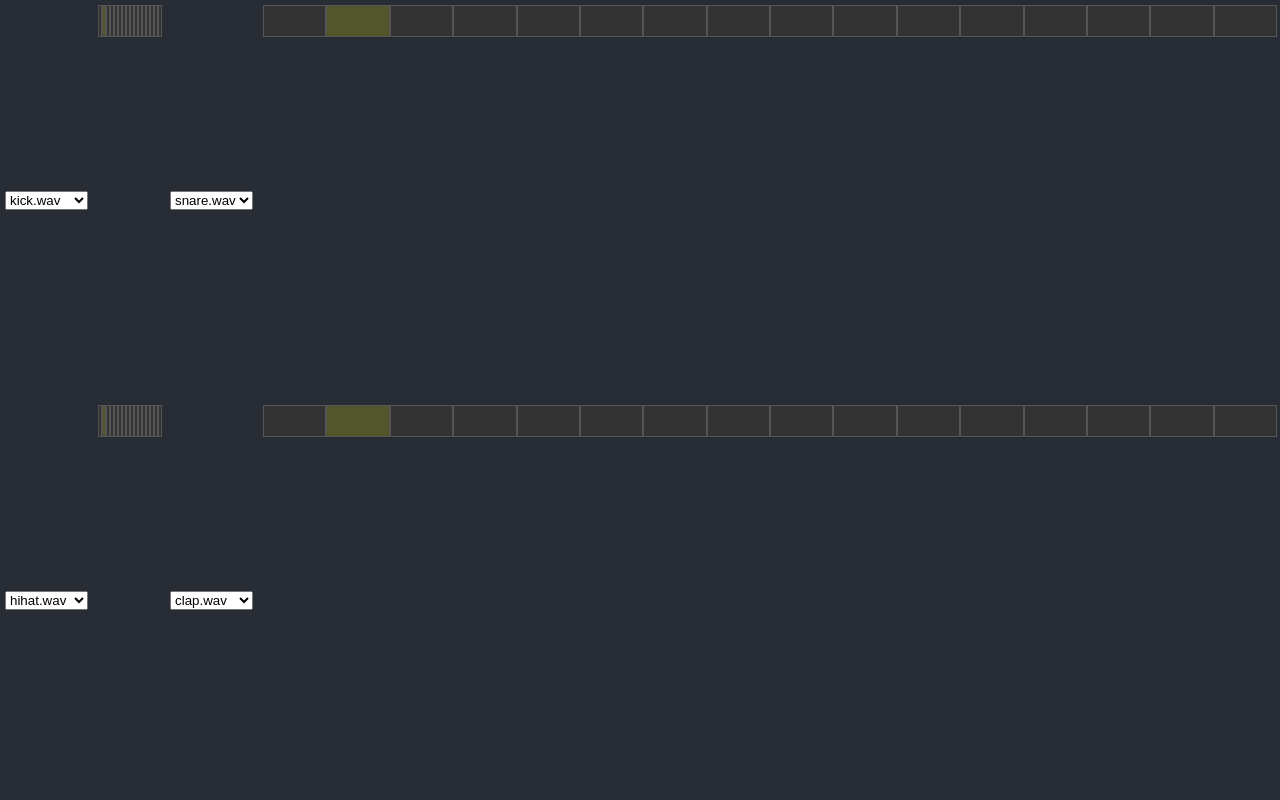
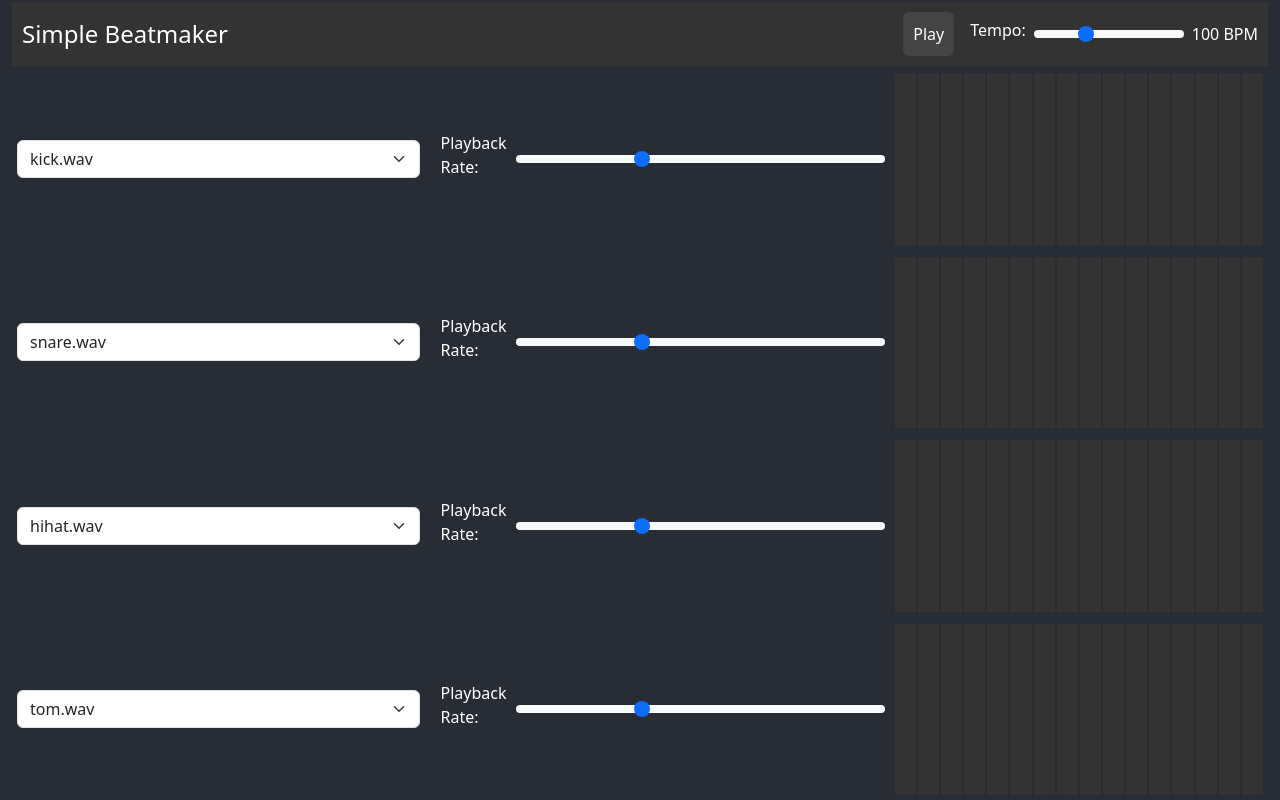
Before and after one commit to warsztatmiejski/autorytm, a plain HTML site: page index.html in a window 1280 px wide. Drawn offline with nearby package versions, Linux system fonts and the light colour scheme; no server answers.

```diff
--- a/index.html
+++ b/index.html
@@ -4,25 +4,39 @@
     <meta charset="UTF-8">
     <meta name="viewport" content="width=device-width, initial-scale=1.0">
     <title>Simple Beatmaker</title>
+    <link href="https://cdn.jsdelivr.net/npm/bootstrap@5.3.0/dist/css/bootstrap.min.css" rel="stylesheet">
     <style>
         body {
             margin: 0;
             overflow: hidden;
+            height: 100vh;
+            width: 100vw;
+            background: #282c34;
+            color: white;
             display: flex;
             flex-direction: column;
-            height: 100vh;
-            background: #282c34;
-            color: white;
+        }
+        #beatmaker-container {
+            min-height: 400px;
+            display: flex;
+            flex-direction: column;
+            width: 100%;
+            height: 100%;
+            gap: 2px;
         }
         #beatmaker {
-            display: grid;
-            grid-template-columns: auto 1fr;
+            flex: 1;
+            display: flex;
+            flex-direction: column;
+            gap: 2px;
             width: 100%;
             height: 100%;
         }
         .track {
             display: flex;
             align-items: center;
+            gap: 10px;
+            flex: 1;
             padding: 5px;
         }
         .beat-grid {
@@ -34,55 +48,128 @@
         }
         .beat {
             width: 100%;
-            height: 30px;
-            border: 1px solid #555;
+            height: 100%;
             background: #333;
             cursor: pointer;
         }
         .beat.active {
             background: #00ff00;
         }
-        select {
-            margin-right: 10px;
+        #controls {
+            margin-top: 2px;
+            display: flex;
+            align-items: center;
+            justify-content: space-between;
+            padding: 10px;
+            background: #333;
+            box-sizing: border-box;
+        }
+        #logo {
+            font-size: 1.5em;
+        }
+        #global-controls {
+            display: flex;
+            align-items: center;
+            gap: 10px;
+        }
+        #play-pause {
+            padding: 10px;
+            background: #444;
+            border: none;
+            color: white;
+            cursor: pointer;
+        }
+        #tempo-slider {
+            width: 150px;
         }
     </style>
 </head>
 <body>
-    <div id="beatmaker"></div>
+    <div id="beatmaker-container" class="container-fluid">
+        <div id="controls" class="d-flex flex-column flex-md-row justify-content-between align-items-center">
+            <div id="logo" class="mb-2 mb-md-0">Simple Beatmaker</div>
+            <div id="global-controls" class="d-flex align-items-center gap-3">
+                <button id="play-pause" class="btn btn-primary">Play</button>
+                <div class="d-flex align-items-center">
+                    <label for="tempo-slider" class="form-label me-2">Tempo:</label>
+                    <input type="range" id="tempo-slider" class="form-range" min="60" max="180" value="100">
+                    <span id="bpm-value" class="ms-2">100 BPM</span>
+                </div>
+            </div>
+        </div>
+        <div id="beatmaker"></div>
+    </div>
     <script>
         const audioFolder = 'audio/';
         const soundLibrary = [
-            'kick.wav',
-            'snare.wav',
-            'hihat.wav',
-            'clap.wav'
+            { name: 'kick.wav', image: 'kick.png' },
+            { name: 'snare.wav', image: 'snare.png' },
+            { name: 'hihat.wav', image: 'hihat.png' },
+            { name: 'tom.wav', image: 'tom.png' }
         ];
 
-        const numTracks = soundLibrary.length;
+        const numTracks = Math.min(soundLibrary.length, 4);
         const numBeats = 16;
         let beatGrid = Array.from({ length: numTracks }, () => Array(numBeats).fill(false));
         let currentBeat = 0;
-        let sounds = soundLibrary.map(sound => new Audio(audioFolder + sound));
+        let isPlaying = false;
+        let tempo = 100;
+        let intervalId;
 
         const beatmakerDiv = document.getElementById('beatmaker');
+        const playPauseButton = document.getElementById('play-pause');
+        const tempoSlider = document.getElementById('tempo-slider');
+        const bpmValue = document.getElementById('bpm-value');
+
+        const audioContext = new (window.AudioContext || window.webkitAudioContext)();
+        let soundBuffers = [];
+        let playbackRates = Array(numTracks).fill(1.0);
+
+        // Load audio files into buffers
+        async function loadSounds() {
+            for (let sound of soundLibrary) {
+                const response = await fetch(audioFolder + sound.name);
+                const arrayBuffer = await response.arrayBuffer();
+                const audioBuffer = await audioContext.decodeAudioData(arrayBuffer);
+                soundBuffers.push(audioBuffer);
+            }
+        }
 
         function createTrackControls() {
             for (let i = 0; i < numTracks; i++) {
                 const trackDiv = document.createElement('div');
                 trackDiv.classList.add('track');
 
-                const select = document.createElement('select');
+                const soundSelect = document.createElement('select');
+                soundSelect.classList.add('form-select');
                 soundLibrary.forEach((sound, index) => {
                     const option = document.createElement('option');
-                    option.value = audioFolder + sound;
-                    option.textContent = sound;
+                    option.value = index;
+                    option.textContent = sound.name;
                     if (index === i) option.selected = true;
-                    select.appendChild(option);
+                    soundSelect.appendChild(option);
                 });
-                select.addEventListener('change', (e) => {
-                    sounds[i] = new Audio(e.target.value);
+                soundSelect.addEventListener('change', (e) => {
+                    soundBuffers[i] = soundBuffers[e.target.value];
                 });
-                trackDiv.appendChild(select);
+                trackDiv.appendChild(soundSelect);
+
+                const playbackRateLabel = document.createElement('label');
+                playbackRateLabel.textContent = 'Playback Rate:';
+                playbackRateLabel.classList.add('form-label');
+                playbackRateLabel.style.marginLeft = '10px';
+                const playbackRateInput = document.createElement('input');
+                playbackRateInput.type = 'range';
+                playbackRateInput.classList.add('form-range');
+                playbackRateInput.min = '0.5';
+                playbackRateInput.max = '2.0';
+                playbackRateInput.step = '0.1';
+                playbackRateInput.value = '1.0';
+                playbackRateInput.addEventListener('input', (e) => {
+                    playbackRates[i] = parseFloat(e.target.value);
+                });
+                trackDiv.appendChild(playbackRateLabel);
+                trackDiv.appendChild(playbackRateInput);
 
                 const beatGridDiv = document.createElement('div');
                 beatGridDiv.classList.add('beat-grid');
@@ -106,12 +193,19 @@
         function playBeat() {
             for (let track = 0; track < numTracks; track++) {
                 if (beatGrid[track][currentBeat]) {
-                    sounds[track].currentTime = 0;
-                    sounds[track].play();
+                    playSound(soundBuffers[track], playbackRates[track]);
                 }
             }
             currentBeat = (currentBeat + 1) % numBeats;
             highlightCurrentBeat();
+        }
+
+        function playSound(buffer, rate) {
+            const source = audioContext.createBufferSource();
+            source.buffer = buffer;
+            source.playbackRate.value = rate;
+            source.connect(audioContext.destination);
+            source.start();
         }
 
         function highlightCurrentBeat() {
@@ -126,9 +220,47 @@
             });
         }
 
-        setInterval(playBeat, 150); // 150ms per beat (~100 BPM)
+        function togglePlayPause() {
+            if (isPlaying) {
+                clearInterval(intervalId);
+                playPauseButton.textContent = 'Play';
+                playPauseButton.classList.remove('btn-danger');
+                playPauseButton.classList.add('btn-primary');
+            } else {
+                if (audioContext.state === 'suspended') {
+                    audioContext.resume().then(() => {
+                        intervalId = setInterval(playBeat, (60000 / tempo) / 4);
+                        playPauseButton.textContent = 'Pause';
+                        playPauseButton.classList.remove('btn-primary');
+                        playPauseButton.classList.add('btn-danger');
+                    });
+                } else {
+                    intervalId = setInterval(playBeat, (60000 / tempo) / 4);
+                    playPauseButton.textContent = 'Pause';
+                    playPauseButton.classList.remove('btn-primary');
+                    playPauseButton.classList.add('btn-danger');
+                }
+            }
+            isPlaying = !isPlaying;
+        }
+
+        playPauseButton.addEventListener('click', togglePlayPause);
+
+        tempoSlider.addEventListener('input', (e) => {
+            tempo = e.target.value;
+            bpmValue.textContent = `${tempo} BPM`;
+            if (isPlaying) {
+                clearInterval(intervalId);
+                intervalId = setInterval(playBeat, (60000 / tempo) / 4);
+            }
+        });
 
         createTrackControls();
+        loadSounds().then(() => {
+            highlightCurrentBeat();
+            // Playback will start only when the play button is clicked
+        });
     </script>
+    <script src="https://cdn.jsdelivr.net/npm/bootstrap@5.3.0/dist/js/bootstrap.bundle.min.js"></script>
 </body>
 </html>
```
Also changed, not shown: images/hihat.png (added), images/kick.png (added), images/snare.png (added), images/tom.png (added), 1 other file.
